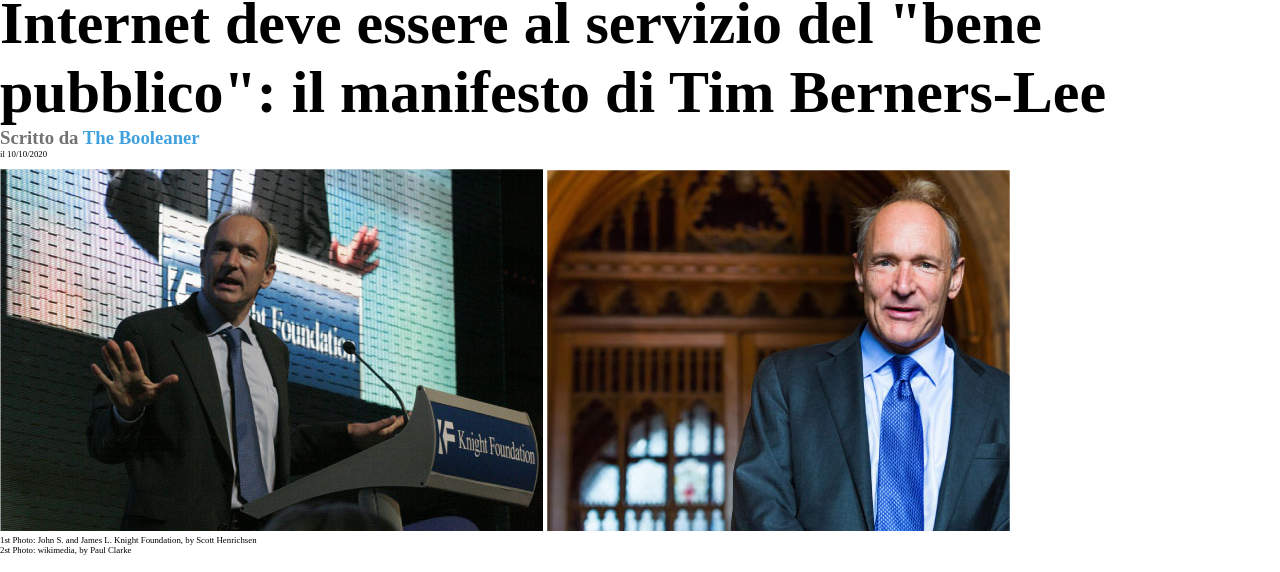
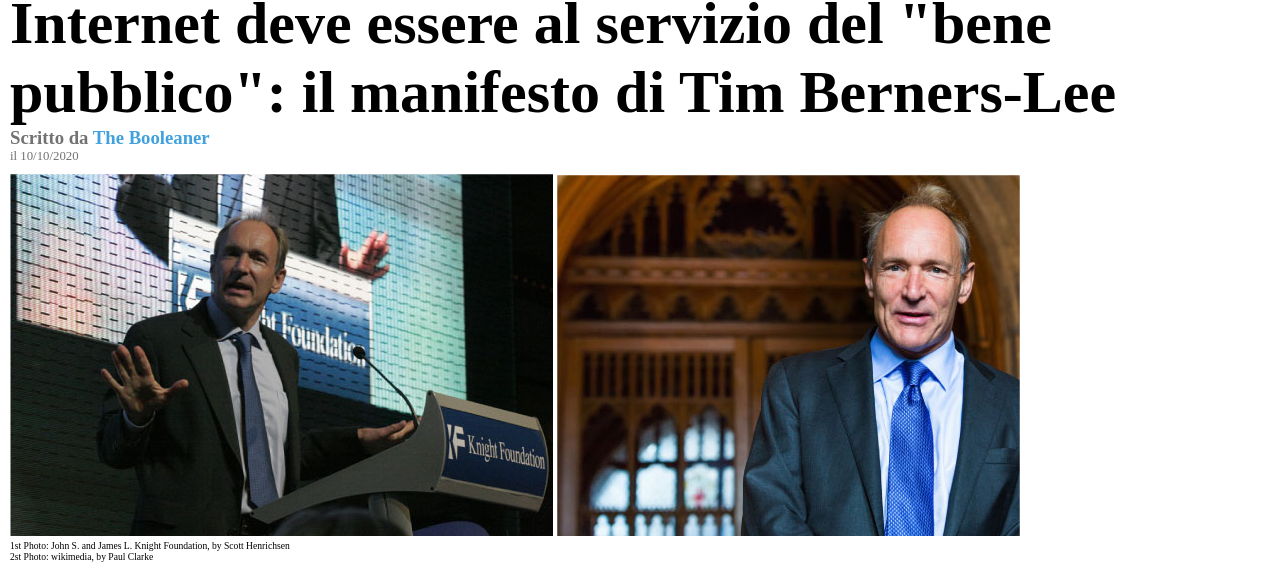
Before and after one commit to MatTheoo89/html-css-booleaner, a plain HTML site: page index.html in a window 1280 px wide. Shown: the part 165-737 px from the top of the page. Drawn offline with Linux system fonts and the light colour scheme.

Commit message:
[fix] section first p

```diff
--- a/css/style.css
+++ b/css/style.css
@@ -1,6 +1,11 @@
 /* RESET MARGINI CSS */
 *{
   margin: 0;
+}
+
+main{
+  padding-left: 10px;
+  padding-right: 10px;
 }
 
 /* INTESTAZIONE */
@@ -33,8 +38,13 @@ header{
     color: #41A1DF;
   }
 
+  .fonti{
+    font-size: .60rem;
+  }
+
   .date{
-    font-size: .55rem;
+    color:#727272;
+    font-size: .80rem;
   }
 
   .evidence{
--- a/index.html
+++ b/index.html
@@ -23,13 +23,13 @@
 <section>
   <h1>Internet deve essere al servizio del "bene pubblico": il manifesto di Tim Berners-Lee</h1>
   <h3>Scritto da <span id="author">The Booleaner</span></h3>
-  <p class="date h3">il 10/10/2020</p>
+  <p class="date">il 10/10/2020</p>
   <div class="img">
     <img src="img/tim-1.jpg" alt="tim-1">
     <img src="img/tim-2.jpg" alt="tim-2">
     <div></div>
-      <p class="date">1st Photo: John S. and James L. Knight Foundation, by Scott Henrichsen</p>
-      <p class="date">2st Photo: wikimedia, by Paul Clarke</p>
+      <p class="fonti">1st Photo: John S. and James L. Knight Foundation, by Scott Henrichsen</p>
+      <p class="fonti">2st Photo: wikimedia, by Paul Clarke</p>
     </div>
   </div>
 </section>
```
